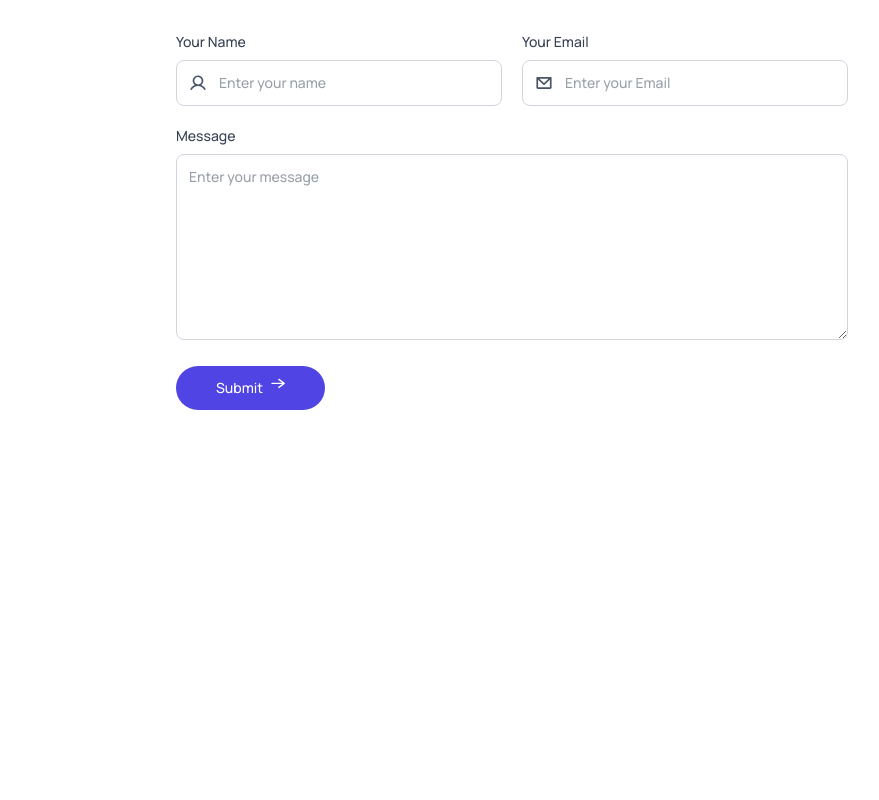
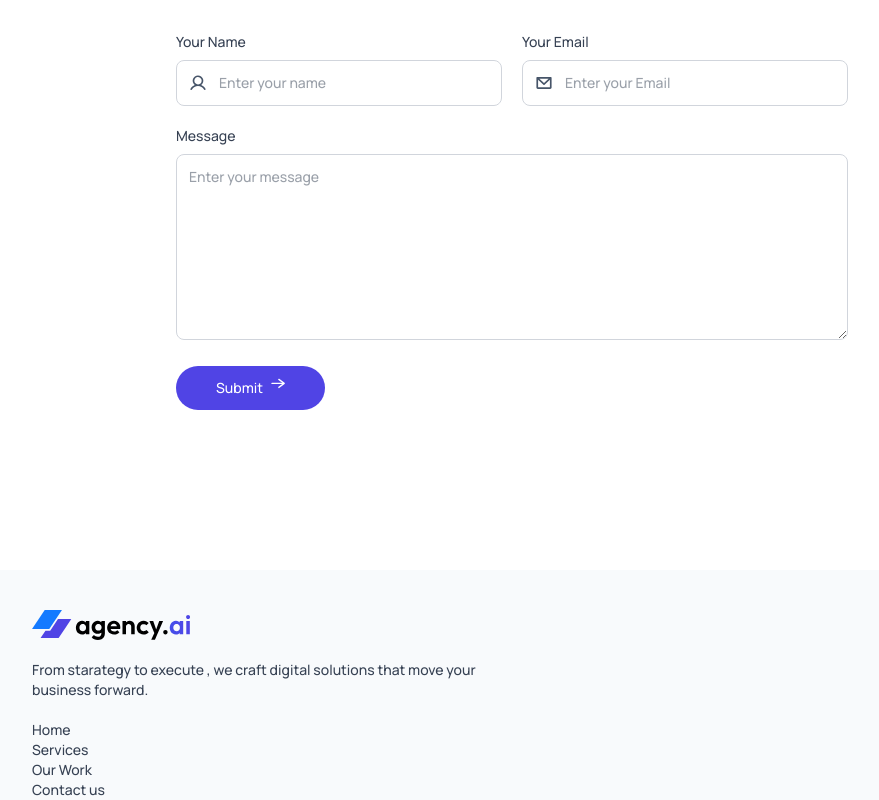
Before and after one commit to AnwarMohammadi2001/Agency.AI, a React (Vite) app: page / in a window 1280 px wide. Shown: the part 3183-3983 px from the top of the page, without its empty margins (128-1007 px from the left). Before the commit the page ends 3593 px from the top, so only its background shows below. Built offline with nearby package versions, Linux system fonts and the light colour scheme.

Commit message:
working on footer

```diff
--- a/src/App.jsx
+++ b/src/App.jsx
@@ -7,6 +7,7 @@
 import Team from "./components/Team";
 import ContactUs from "./components/ContactUs";
 import { Toaster } from "react-hot-toast";
+import Footer from "./components/Footer";
 
 const App = () => {
   const [theme, setTheme] = useState(
@@ -22,6 +23,7 @@
       <Ourwork />
       <Team />
       <ContactUs />
+      <Footer theme={theme} setTheme={setTheme} />
     </div>
   );
 };
--- /dev/null
+++ b/src/components/Footer.jsx
@@ -0,0 +1,46 @@
+import React from "react";
+import assets from "../assets/assets";
+
+const Footer = ({ theme, setTheme }) => {
+  return (
+    <div className="bg-slate-50 dark:bg-gray-900 pt-10 sm:pt-10 mt-20 sm:mt-40 px-4 sm:px-10 lg:px-24 xl:px-40">
+      <div className="flex justify-between lg:items-center max-lg:flex-col gap-10">
+        <div className="space-y-5 text-sm text-gray-700 dark:text-gray-400">
+          <img
+            src={theme === "dark" ? assets.logo_dark : assets.logo}
+            alt="Logo"
+            className="w-32 sm:w-40"
+          />
+          <p className="max-w-md">
+            From starategy to execute , we craft digital solutions that move
+            your business forward.
+          </p>
+          <ul>
+            <li>
+              <a href="#hero" className="hover:text-primary">
+                Home
+              </a>
+            </li>
+            <li>
+              <a href="#services" className="hover:text-primary">
+                Services
+              </a>
+            </li>
+            <li>
+              <a href="#our-work" className="hover:text-primary">
+                Our Work
+              </a>
+            </li>
+            <li>
+              <a href="#contact-us" className="hover:text-primary">
+                Contact us
+              </a>
+            </li>
+          </ul>
+        </div>
+      </div>
+    </div>
+  );
+};
+
+export default Footer;
```
